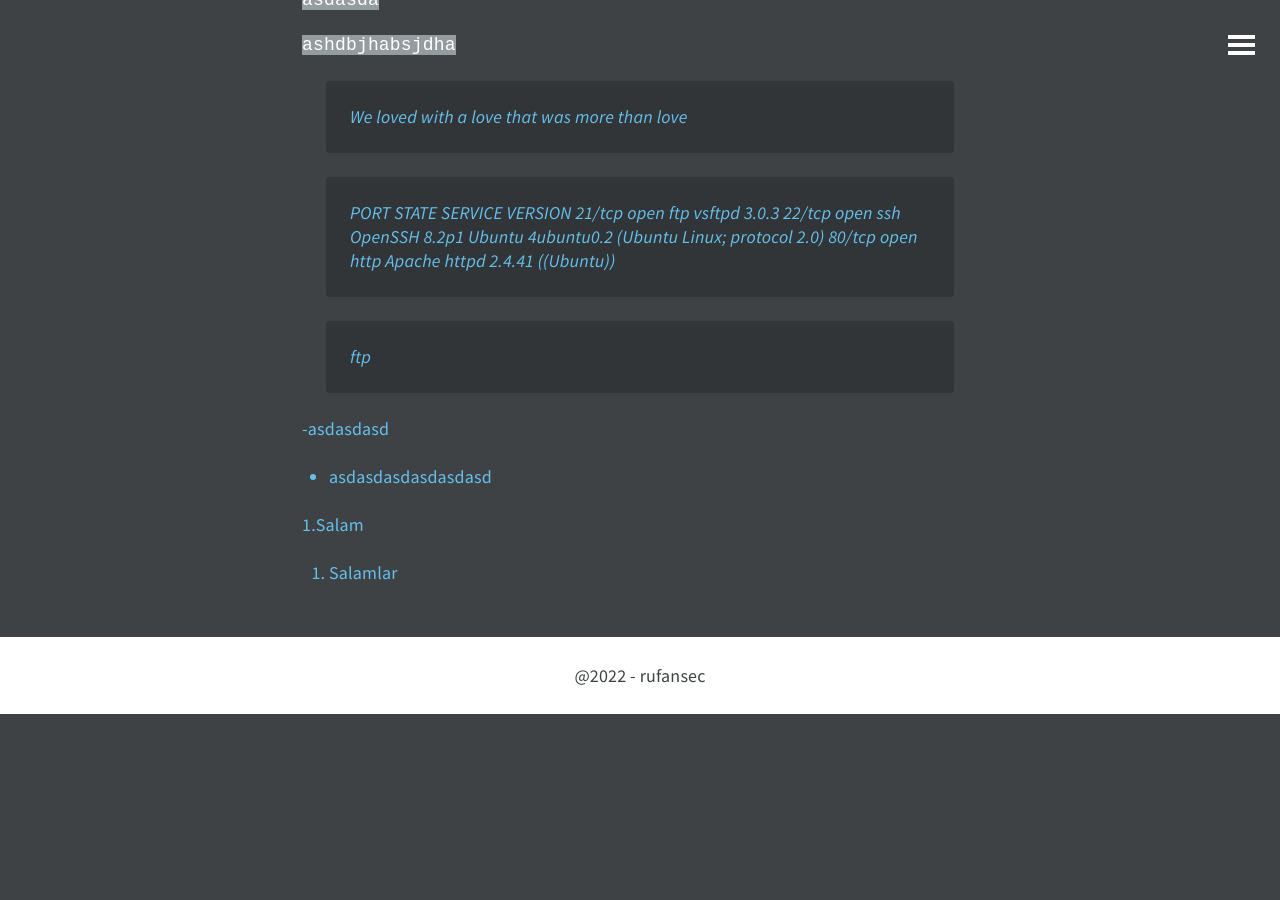
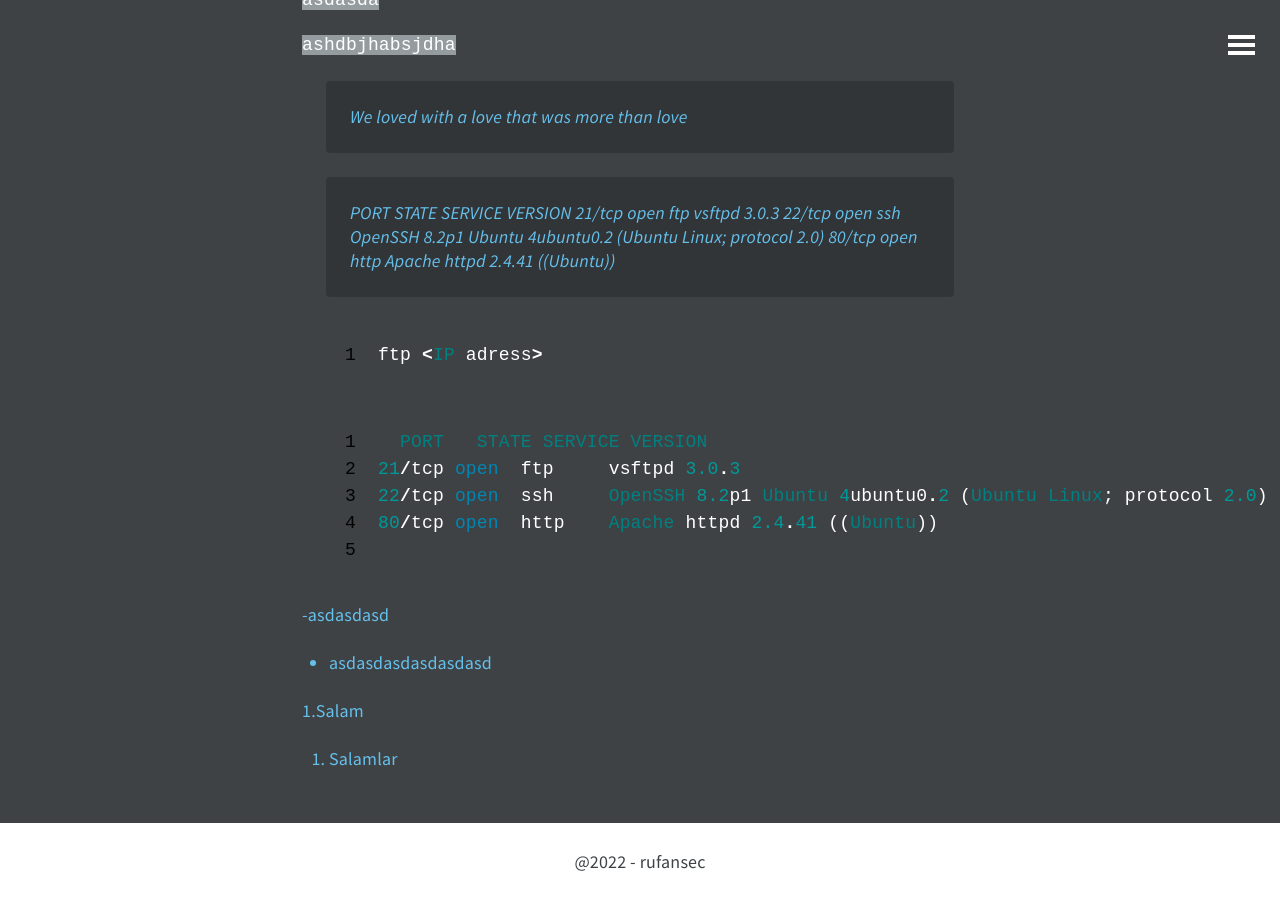
Before and after one commit to Rufan0/blog, a Jekyll site: the page built from _posts/2015-03-01-code-syntax.md, in a window 1280 px wide and 900 px high, scrolled down 1859 px. Built offline with Jekyll 4.4.1, drawn with Linux system fonts in a browser that asks for light colours; comment, search, counter and statistics services are not loaded; before the commit the page ends 2573 px from its top, so only the background shows below that.

Commit message:
update12

```diff
--- a/_posts/2015-03-01-code-syntax.md
+++ b/_posts/2015-03-01-code-syntax.md
@@ -79,8 +79,21 @@ ashdbjhabsjdha
 22/tcp open  ssh     OpenSSH 8.2p1 Ubuntu 4ubuntu0.2 (Ubuntu Linux; protocol 2.0)
 80/tcp open  http    Apache httpd 2.4.41 ((Ubuntu))
 
+{% highlight ruby linenos %}
+ftp <IP adress>
+{% endhighlight %}
 
-> ftp <IP adress>
+
+
+
+{% highlight ruby linenos %}
+  PORT   STATE SERVICE VERSION
+21/tcp open  ftp     vsftpd 3.0.3
+22/tcp open  ssh     OpenSSH 8.2p1 Ubuntu 4ubuntu0.2 (Ubuntu Linux; protocol 2.0)
+80/tcp open  http    Apache httpd 2.4.41 ((Ubuntu))
+
+{% endhighlight %}
+
 
 -asdasdasd
 - asdasdasdasdasdasd
```
